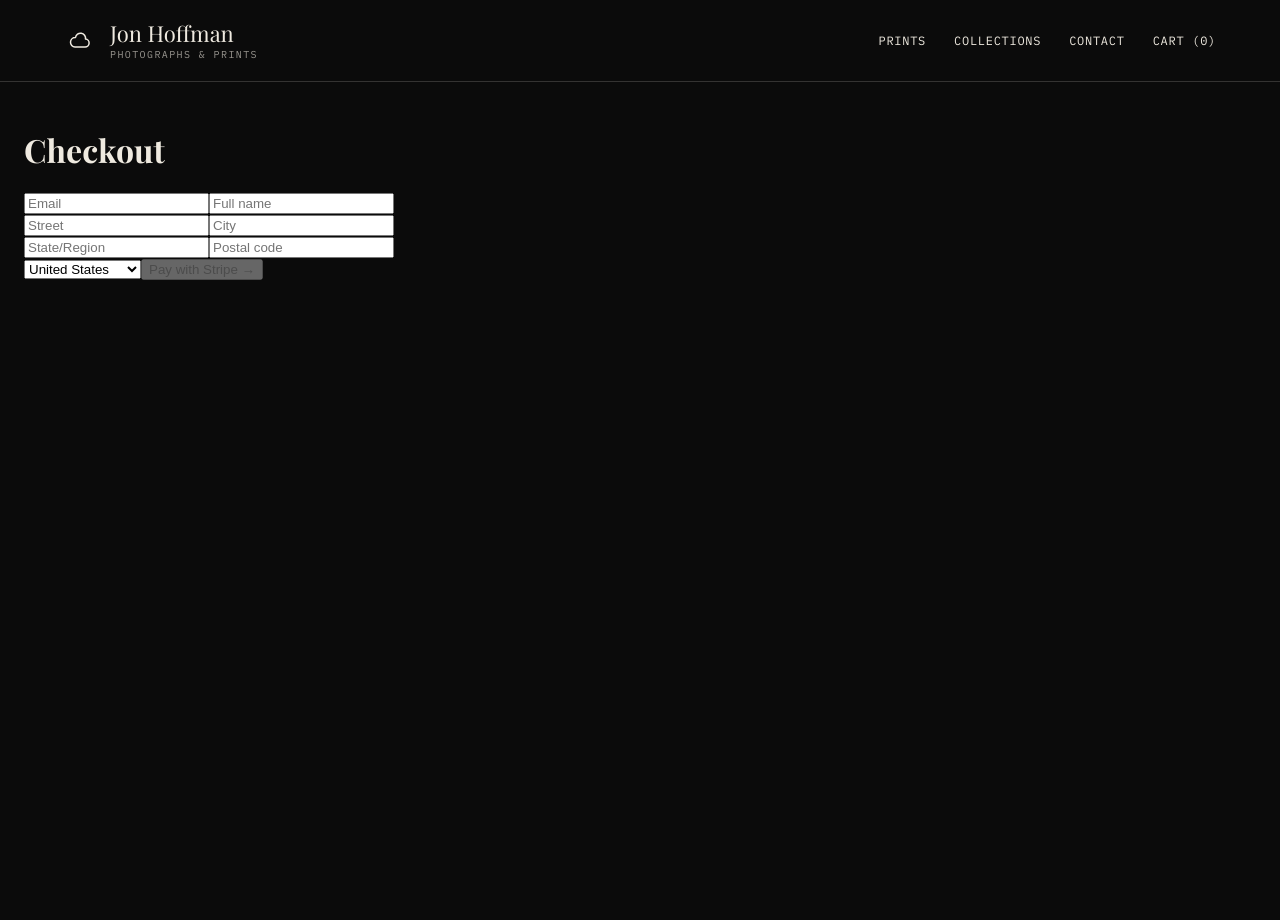
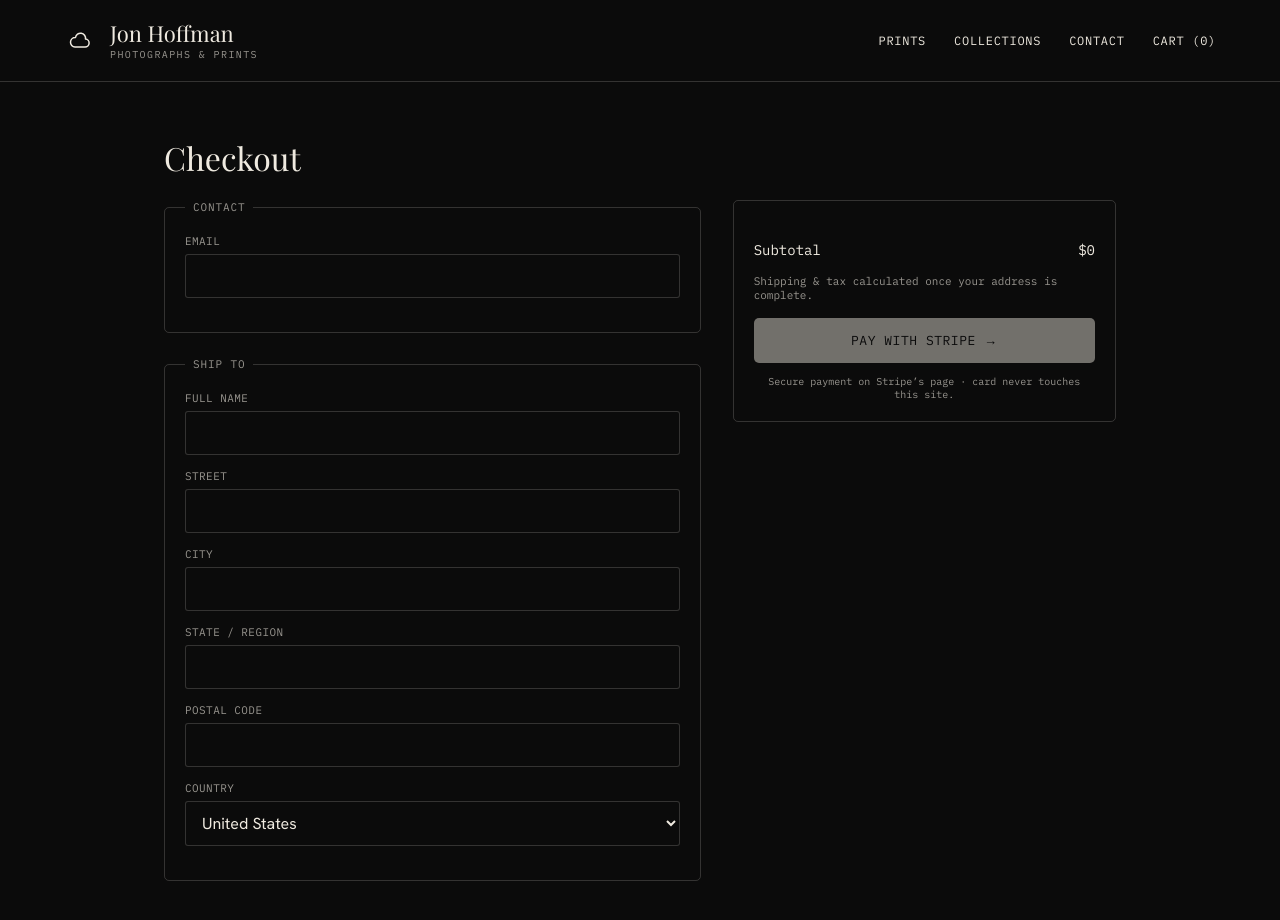
Before and after one commit to ShottyJonny/Photography, a Next.js app: page /checkout in a window 1280 px wide. Shown: the top 920 px of the page. Before the commit the page ends 800 px from the top, so only its background shows below. Built offline with nearby package versions, Linux system fonts and the light colour scheme; a web font is replaced by a local one.

Commit message:
feat(checkout): two-column labeled form with live previewQuote; POST body unchanged
Co-Authored-By: Claude Opus 4.8 <noreply@anthropic.com>
Co-authored-by: Cursor <cursoragent@cursor.com>

```diff
--- a/app/(store)/checkout/page.tsx
+++ b/app/(store)/checkout/page.tsx
@@ -1,18 +1,53 @@
 'use client'
-import { useState } from 'react'
+import { useMemo, useState } from 'react'
 import { useCart } from '@/components/cart/CartContext'
+import { previewQuote } from '@/lib/format/quote'
+import { priceForSize } from '@/lib/format/price'
 
-const COUNTRIES = [['US', 'United States'], ['CA', 'Canada'], ['GB', 'United Kingdom'], ['DE', 'Germany']]
+const COUNTRIES: [string, string][] = [
+  ['US', 'United States'], ['CA', 'Canada'], ['GB', 'United Kingdom'], ['DE', 'Germany'],
+]
+
+function formatPrice(cents: number): string {
+  return `$${(cents / 100).toFixed(cents % 100 ? 2 : 0)}`
+}
+function emailValid(e: string): boolean { return /^[^\s@]+@[^\s@]+\.[^\s@]+$/.test(e) }
+
+type Fields = { email: string; name: string; street: string; city: string; region: string; postalCode: string; country: string }
+const EMPTY: Fields = { email: '', name: '', street: '', city: '', region: '', postalCode: '', country: 'US' }
+
 export default function Checkout() {
   const { lines } = useCart()
-  const [f, setF] = useState({ email: '', name: '', street: '', city: '', region: '', postalCode: '', country: 'US' })
+  const [f, setF] = useState<Fields>(EMPTY)
+  const [touched, setTouched] = useState<Record<string, boolean>>({})
   const [err, setErr] = useState<string | null>(null)
-  const set = (k: string) => (e: React.ChangeEvent<HTMLInputElement | HTMLSelectElement>) => setF({ ...f, [k]: e.target.value })
+  const [submitting, setSubmitting] = useState(false)
+
+  const set = (k: keyof Fields) => (e: React.ChangeEvent<HTMLInputElement | HTMLSelectElement>) =>
+    setF((p) => ({ ...p, [k]: e.target.value }))
+  const blur = (k: keyof Fields) => () => setTouched((p) => ({ ...p, [k]: true }))
+
+  const quote = useMemo(
+    () => previewQuote(lines.map((l) => ({ size: l.size, qty: l.qty, title: l.title })), { country: f.country, region: f.region }),
+    [lines, f.country, f.region],
+  )
+
+  const requiredText: (keyof Fields)[] = ['name', 'street', 'city', 'postalCode']
+  const usNeedsRegion = f.country === 'US'
+  const formValid =
+    emailValid(f.email) &&
+    requiredText.every((k) => f[k].trim() !== '') &&
+    (!usNeedsRegion || f.region.trim() !== '') &&
+    f.country.trim() !== ''
+  const canPay = formValid && lines.length > 0 && !submitting
 
   async function pay() {
     setErr(null)
+    setSubmitting(true)
+    try {
       const res = await fetch('/api/checkout', {
-      method: 'POST', headers: { 'content-type': 'application/json' },
+        method: 'POST',
+        headers: { 'content-type': 'application/json' },
         body: JSON.stringify({
           items: lines.map((l) => ({ photoId: l.photoId, size: l.size, register: l.register, qty: l.qty })),
           customer: { email: f.email, name: f.name },
@@ -20,22 +55,76 @@ export default function Checkout() {
         }),
       })
       const json = await res.json()
-    if (!res.ok) { setErr(json.error ?? 'Checkout failed'); return }
+      if (!res.ok) { setErr(json.error ?? 'Checkout failed'); setSubmitting(false); return }
       window.location.href = json.url
+    } catch {
+      setErr('Checkout failed'); setSubmitting(false)
+    }
   }
 
   return (
-    <main style={{ padding: 24, maxWidth: 480 }}>
-      <h1 style={{ fontFamily: 'var(--font-playfair)' }}>Checkout</h1>
-      <input placeholder="Email" value={f.email} onChange={set('email')} />
-      <input placeholder="Full name" value={f.name} onChange={set('name')} />
-      <input placeholder="Street" value={f.street} onChange={set('street')} />
-      <input placeholder="City" value={f.city} onChange={set('city')} />
-      <input placeholder="State/Region" value={f.region} onChange={set('region')} />
-      <input placeholder="Postal code" value={f.postalCode} onChange={set('postalCode')} />
-      <select value={f.country} onChange={set('country')}>{COUNTRIES.map(([c, n]) => <option key={c} value={c}>{n}</option>)}</select>
-      {err && <p role="alert">{err}</p>}
-      <button onClick={pay} disabled={!lines.length}>Pay with Stripe →</button>
+    <main className="checkout">
+      <h1 className="checkout-h1">Checkout</h1>
+      <div className="checkout-cols">
+        <form className="checkout-form" onSubmit={(e) => { e.preventDefault(); if (canPay) pay() }}>
+          <fieldset className="checkout-field-group">
+            <legend>Contact</legend>
+            <label className="field"><span>Email</span>
+              <input type="email" value={f.email} onChange={set('email')} onBlur={blur('email')} autoComplete="email" />
+            </label>
+            {touched.email && !emailValid(f.email) && <p role="alert" className="field-error">Enter a valid email address.</p>}
+          </fieldset>
+
+          <fieldset className="checkout-field-group">
+            <legend>Ship to</legend>
+            <label className="field"><span>Full name</span>
+              <input value={f.name} onChange={set('name')} onBlur={blur('name')} autoComplete="name" /></label>
+            {touched.name && f.name.trim() === '' && <p role="alert" className="field-error">Name is required.</p>}
+            <label className="field"><span>Street</span>
+              <input value={f.street} onChange={set('street')} onBlur={blur('street')} autoComplete="address-line1" /></label>
+            {touched.street && f.street.trim() === '' && <p role="alert" className="field-error">Street is required.</p>}
+            <label className="field"><span>City</span>
+              <input value={f.city} onChange={set('city')} onBlur={blur('city')} autoComplete="address-level2" /></label>
+            {touched.city && f.city.trim() === '' && <p role="alert" className="field-error">City is required.</p>}
+            <label className="field"><span>State / Region</span>
+              <input value={f.region} onChange={set('region')} onBlur={blur('region')} autoComplete="address-level1" /></label>
+            {touched.region && usNeedsRegion && f.region.trim() === '' && <p role="alert" className="field-error">Region is required for US destinations.</p>}
+            <label className="field"><span>Postal code</span>
+              <input value={f.postalCode} onChange={set('postalCode')} onBlur={blur('postalCode')} autoComplete="postal-code" /></label>
+            {touched.postalCode && f.postalCode.trim() === '' && <p role="alert" className="field-error">Postal code is required.</p>}
+            <label className="field"><span>Country</span>
+              <select value={f.country} onChange={set('country')}>
+                {COUNTRIES.map(([c, n]) => <option key={c} value={c}>{n}</option>)}
+              </select></label>
+          </fieldset>
+        </form>
+
+        <aside className="checkout-summary" aria-label="Order summary">
+          <ul className="summary-lines">
+            {lines.map((l) => (
+              <li key={`${l.photoId}|${l.size}|${l.register}`}>
+                <span>{l.title} · {l.size} · {l.register} × {l.qty}</span>
+                <span>{formatPrice(priceForSize(l.size) * l.qty)}</span>
+              </li>
+            ))}
+          </ul>
+          <dl className="summary-totals">
+            <div><dt>Subtotal</dt><dd>{formatPrice(quote.subtotal)}</dd></div>
+            {quote.complete ? (
+              <>
+                <div><dt>Shipping</dt><dd>{formatPrice(quote.shipping)}</dd></div>
+                <div><dt>Tax</dt><dd>{formatPrice(quote.tax)}</dd></div>
+                <div className="summary-total"><dt>Total</dt><dd>{formatPrice(quote.total)}</dd></div>
+              </>
+            ) : (
+              <p className="summary-note">Shipping &amp; tax calculated once your address is complete.</p>
+            )}
+          </dl>
+          {err && <p role="alert" className="checkout-error">{err}</p>}
+          <button type="button" className="checkout-pay" onClick={pay} disabled={!canPay}>Pay with Stripe →</button>
+          <p className="checkout-secure">Secure payment on Stripe&rsquo;s page · card never touches this site.</p>
+        </aside>
+      </div>
     </main>
   )
 }
--- a/app/globals.css
+++ b/app/globals.css
@@ -71,3 +71,27 @@ body { margin: 0; background: var(--paper); color: var(--ink); font-family: var(
   padding: 0.875rem; border-radius: 5px;
   font-family: var(--font-mono); font-size: 0.8125rem; letter-spacing: 0.04em; text-transform: uppercase;
 }
+
+/* --- Checkout (§12.5-G) --- */
+.checkout { max-width: 1000px; margin: 0 auto; padding: 2rem 1.5rem; }
+.checkout-h1 { font-family: var(--font-playfair); font-weight: 400; }
+.checkout-cols { display: grid; grid-template-columns: 1fr; gap: 2rem; }
+@media (min-width: 720px) { .checkout-cols { grid-template-columns: 1.4fr 1fr; align-items: start; } }
+.checkout-field-group { border: 1px solid var(--hair); border-radius: 5px; padding: 1.25rem; margin: 0 0 1.5rem; }
+.checkout-field-group legend { font-family: var(--font-mono); font-size: 0.6875rem; text-transform: uppercase; letter-spacing: 0.08em; color: var(--dim); padding: 0 0.5rem; }
+.field { display: block; margin: 0 0 0.875rem; }
+.field span { display: block; font-family: var(--font-mono); font-size: 0.6875rem; text-transform: uppercase; letter-spacing: 0.04em; color: var(--dim); margin-bottom: 0.375rem; }
+.field input, .field select { width: 100%; min-height: 44px; padding: 0.625rem 0.75rem; background: var(--paper); color: var(--ink); border: 1px solid var(--hair); border-radius: 3px; font-family: var(--font-hanken), system-ui, sans-serif; font-size: 1rem; }
+.field-error { color: var(--ink); background: rgba(200, 60, 60, 0.12); font-family: var(--font-mono); font-size: 0.6875rem; padding: 0.375rem 0.5rem; margin: -0.5rem 0 0.875rem; border-radius: 3px; }
+.checkout-summary { border: 1px solid var(--hair); border-radius: 5px; padding: 1.25rem; position: sticky; top: 1rem; }
+.summary-lines { list-style: none; margin: 0 0 1rem; padding: 0; }
+.summary-lines li { display: flex; justify-content: space-between; gap: 1rem; font-family: var(--font-mono); font-size: 0.8125rem; padding: 0.375rem 0; border-bottom: 1px solid var(--hair); }
+.summary-totals { margin: 0; }
+.summary-totals div { display: flex; justify-content: space-between; padding: 0.25rem 0; font-family: var(--font-mono); font-size: 0.875rem; }
+.summary-totals dt, .summary-totals dd { margin: 0; }
+.summary-totals .summary-total { font-family: var(--font-playfair); font-size: 1.125rem; border-top: 1px solid var(--hair); margin-top: 0.5rem; padding-top: 0.5rem; }
+.summary-note { font-family: var(--font-mono); font-size: 0.6875rem; color: var(--dim); }
+.checkout-pay { display: block; width: 100%; margin-top: 1rem; padding: 0.875rem; background: var(--btnbg); color: var(--btnink); border: none; border-radius: 5px; font-family: var(--font-mono); font-size: 0.8125rem; letter-spacing: 0.04em; text-transform: uppercase; cursor: pointer; }
+.checkout-pay:disabled { opacity: 0.45; cursor: not-allowed; }
+.checkout-secure { font-family: var(--font-mono); font-size: 0.625rem; color: var(--dim); text-align: center; margin: 0.75rem 0 0; }
+.checkout-error { color: var(--ink); background: rgba(200, 60, 60, 0.12); font-family: var(--font-mono); font-size: 0.75rem; padding: 0.5rem; border-radius: 3px; }
```
Also changed, not shown: 1 other file (tests, documents, lock files or other folders). Lines whose indentation alone changed are shown as unchanged.
